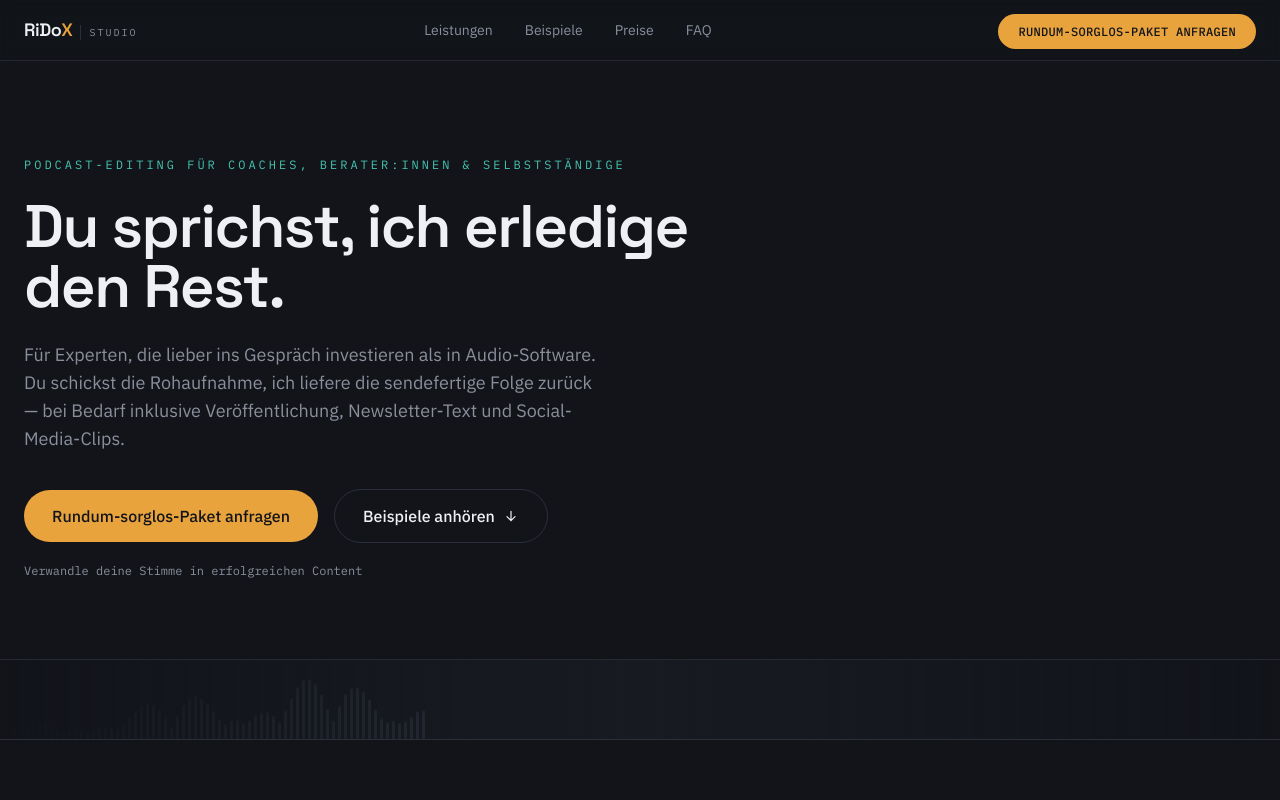
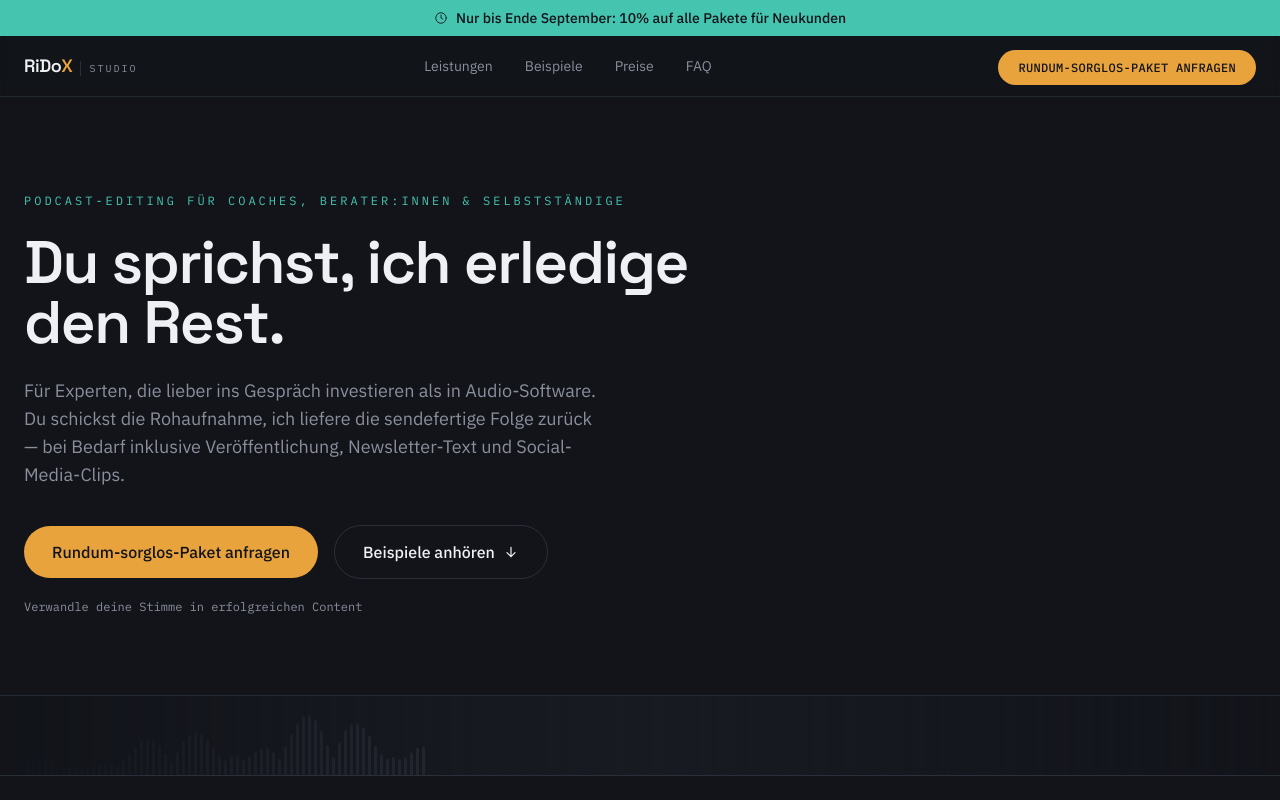
Before and after one commit to ridox-audio/edit, a plain HTML site: page index.html in a window 1280 px wide. Shown: the top 800 px of the page. Drawn offline with Linux system fonts and the light colour scheme; no server answers.

Commit message:
Add promo banner configurable

```diff
--- a/index.html
+++ b/index.html
@@ -201,6 +201,8 @@
 <script src="js/render-content.js"></script>
 <script src="js/waveform-analysis.js"></script>
 <script src="js/audio-examples.js"></script>
+<script src="js/banner-config.js"></script>
+<script src="js/banner.js"></script>
 <script src="js/nav.js"></script>
 <script src="js/hero-waveform.js"></script>
 <script src="js/main.js"></script>
--- /dev/null
+++ b/js/banner-config.js
@@ -0,0 +1,16 @@
+/**
+ * banner-config.js
+ * ---------------------------------------------------------------
+ * Konfiguration für den schmalen Ankündigungs-Banner ganz oben auf
+ * der Seite (z. B. für zeitlich begrenzte Aktionen).
+ *
+ * - visible: true/false — Banner ein- oder ausblenden.
+ * - text: der angezeigte Satz. Kurz halten, läuft einzeilig.
+ *
+ * Sonst ist nichts anzupassen — Optik/Verhalten stecken in banner.js.
+ * ---------------------------------------------------------------
+ */
+window.BANNER_CONFIG = {
+  visible: true,
+  text: "Nur bis Ende September: 10% auf alle Pakete für Neukunden"
+};
--- /dev/null
+++ b/js/banner.js
@@ -0,0 +1,43 @@
+/**
+ * banner.js
+ * ---------------------------------------------------------------
+ * Baut den Ankündigungs-Banner aus banner-config.js und hängt ihn
+ * als ERSTES Kind in <header> ein.
+ *
+ * Der <header> ist bereits "sticky top-0" (siehe index.html) — indem
+ * der Banner ein Teil davon wird statt ein eigenes Element daneben,
+ * bleibt er beim Scrollen automatisch zusammen mit der Navigation
+ * oben stehen, ganz ohne eigene Scroll-Logik oder Offset-Berechnung.
+ *
+ * Ist "visible: false" oder kein Text gesetzt, wird gar nichts
+ * eingefügt (kein leerer Balken, keine Lücke).
+ * ---------------------------------------------------------------
+ */
+window.Banner = (function () {
+
+  function init() {
+    var cfg = window.BANNER_CONFIG;
+    if (!cfg || !cfg.visible || !cfg.text) return;
+
+    var header = document.querySelector('header');
+    if (!header) return;
+
+    var bar = document.createElement('div');
+    bar.id = 'announcement-banner';
+    bar.className = 'flex items-center justify-center gap-2 bg-teal px-4 py-2 text-center text-xs font-medium leading-snug text-bg sm:text-sm';
+
+    var icon = document.createElement('span');
+    icon.className = 'h-3.5 w-3.5 flex-shrink-0';
+    icon.setAttribute('aria-hidden', 'true');
+    icon.innerHTML = (window.ICONS && window.ICONS.clock) || '';
+    bar.appendChild(icon);
+
+    var text = document.createElement('span');
+    text.textContent = cfg.text;
+    bar.appendChild(text);
+
+    header.insertBefore(bar, header.firstChild);
+  }
+
+  return { init: init };
+})();
--- a/js/main.js
+++ b/js/main.js
@@ -5,12 +5,14 @@
  * 1) RenderContent.renderAll() — baut Texte & Karten aus CONTENT,
  *    inklusive der leeren Container für die Audio-Beispiele.
  * 2) AudioExamples.init() — braucht die Container aus Schritt 1.
- * 3) Nav.init(), HeroWaveform.init() — unabhängig vom Rest.
+ * 3) Banner.init() — hängt sich in den bestehenden <header> ein.
+ * 4) Nav.init(), HeroWaveform.init() — unabhängig vom Rest.
  * ---------------------------------------------------------------
  */
 document.addEventListener('DOMContentLoaded', function () {
   window.RenderContent.renderAll();
   window.AudioExamples.init();
+  window.Banner.init();
   window.Nav.init();
   window.HeroWaveform.init();
 });
```
Also changed, not shown: css/tailwind-built.css.
